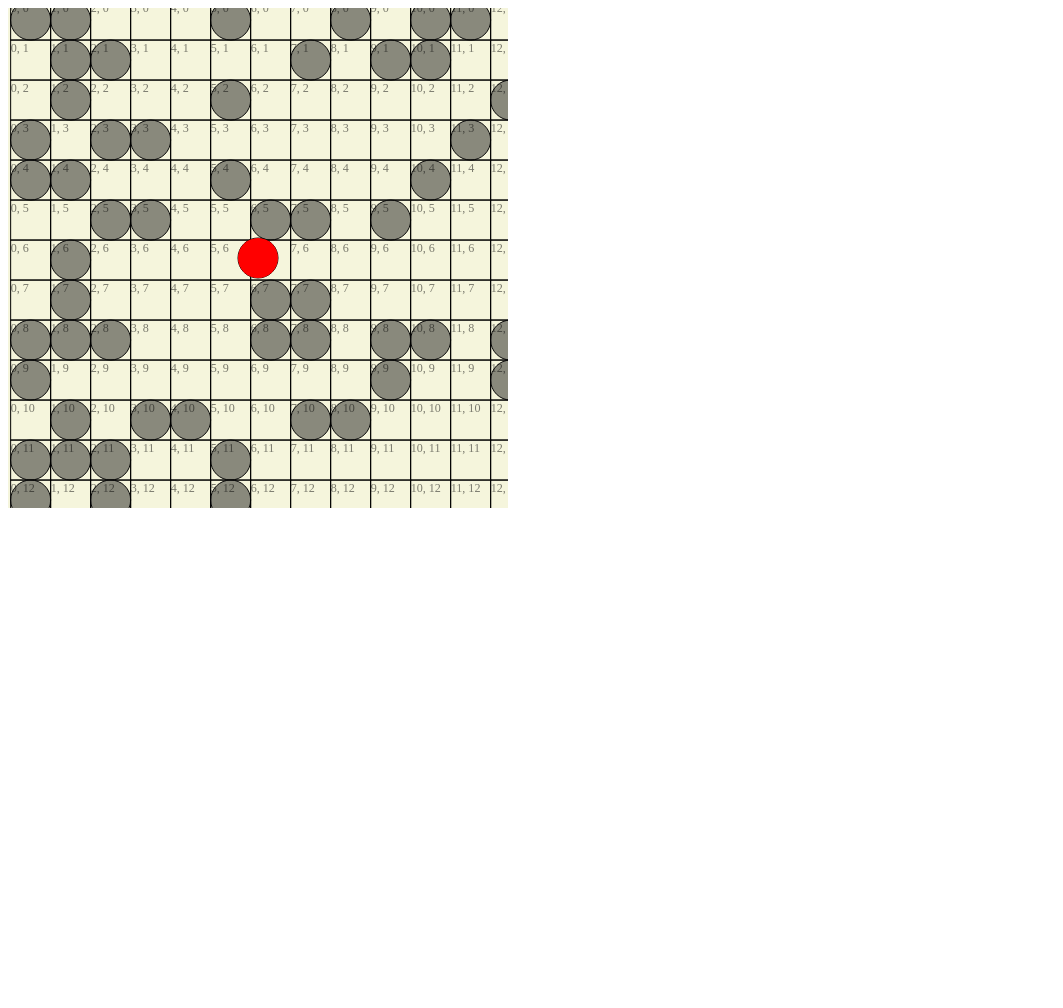
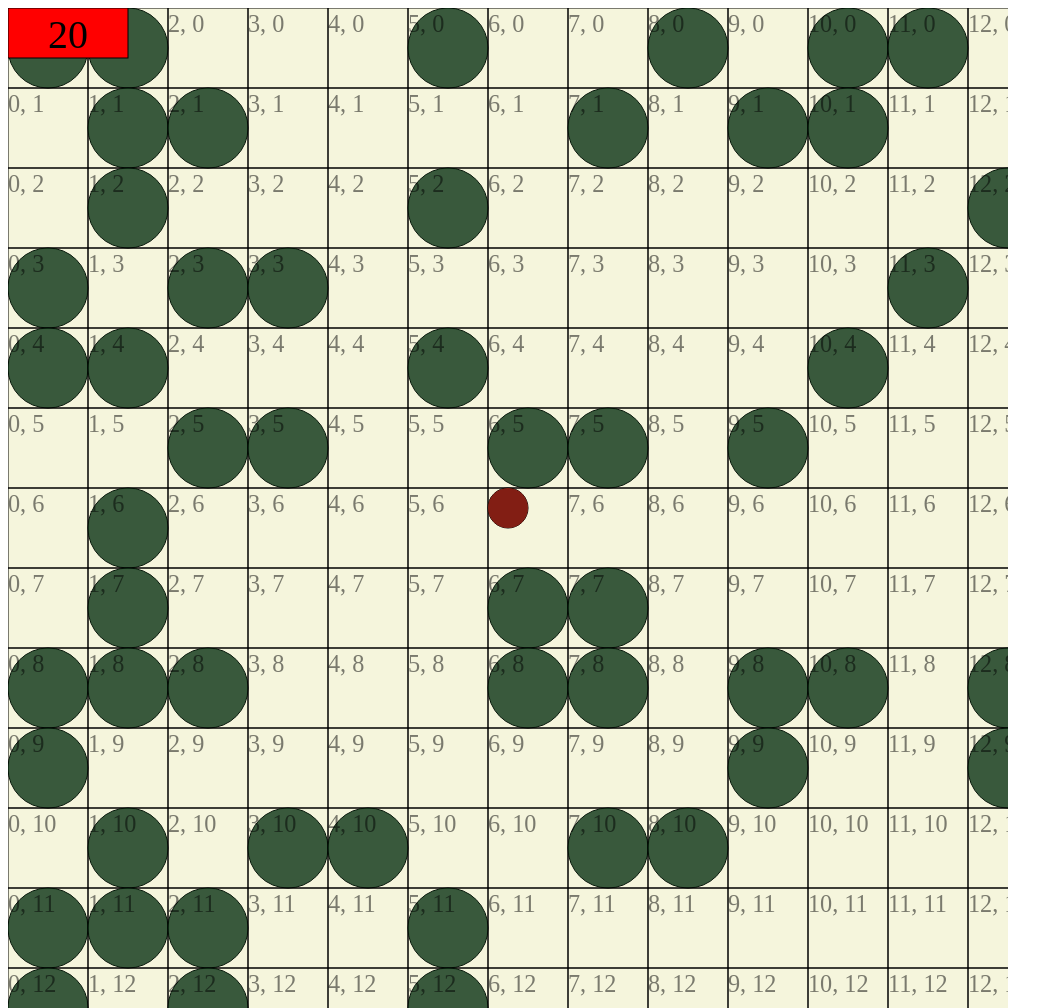
Before and after one commit to orionnye/BTTFS, a website with bundled scripts: page index.html in a window 1280 px wide. Shown: the whole page, without its empty margins (0-1063 px from the left). Before the commit the page ends 800 px from the top, so only its background shows below. Built offline with nearby package versions, Linux system fonts and the light colour scheme.

Commit message:
Added a map sort of interface for the Save the Trees game

```diff
--- a/index.html
+++ b/index.html
@@ -1,7 +1,9 @@
 <!DOCTYPE html>
 <html>
     <body scroll= "no">
-        <canvas width="500" height="500" id="canvas1" oncontextmenu="return false" scroll="no"></canvas>
-        <script src="./index.ts"></script>
+        <canvas width="1000" height="1000" id="canvas1" oncontextmenu="return false" scroll="no"></canvas>
+        <script src="./src/index.ts"></script>
+        <!-- <img id="HoboLarry" src="www/images/HoboLarry.png" width="300" height="227"> -->
+        <!-- <img id="Treant" src="www/images/Treant.png" width="300" height="227"> -->
     </body>
 </html>
--- a/index.ts
+++ /dev/null
@@ -1,115 +0,0 @@
-import State from './src/state'
-import { Vector } from './src/math'
-import { clearCanvas, drawCircle, basicDrawGrid, drawPhantomGrid } from './src/render'
-import Player from './src/player'
-import Grid from './src/grid'
-import Circle from './src/circle'
-import Tile from './src/tile'
-
-//Updating verification
-console.log("Looking for an honest man")
-//Page State
-let canvas = <HTMLCanvasElement> document.getElementById("canvas1")
-let canvasSize = new Vector(canvas.clientWidth, canvas.clientHeight)
-// let HoboLarry = new Image()
-// HoboLarry.src = "./www/images/HoboLarry.png"
-// let Treant = new Image()
-// Treant.src = "./www/images/Treant.png"
-let c = canvas.getContext("2d")
-
-//State Declaration
-let dimensions = new Vector(25, 25)
-let state = new State(dimensions, canvasSize, canvasSize.multiply(2))
-state.input.watchCursor()
-state.input.watchMouse()
-state.input.watchKeys()
-
-let playerMain = new Player(new Vector(canvasSize.x / 2, canvasSize.y / 2), 20)
-playerMain.speed = 5
-
-//random terrain switch
-let randomTerrain = true
-if (randomTerrain) {
-    state.map.randomize(0.3)
-} else {
-    //custom map
-    state.map.content[4][4].body.radius = 20
-    state.map.setBlock(new Vector(5, 5), new Vector(10, 10), 1)
-}
-
-//State Change
-function update() {
-    //useless and fun mouse centering display
-    // state.map.pos = state.input.cursor.subtract(canvasSize.multiply(0.5))
-    if (state.input.keys.get("d")) {
-        let valid = true
-        if (valid) {
-            // playerMain.pos.x += playerMain.speed
-            playerMain.vel.x += playerMain.speed
-            // playerMain.legPush(new Vector(playerMain.acceleration, 0))
-        }
-    }
-    if (state.input.keys.get("a")) {
-        let valid = true
-        if (valid) {
-            playerMain.vel.x -= playerMain.speed
-            // playerMain.legPush(new Vector(-playerMain.acceleration, 0))
-        }
-    }
-    if (state.input.keys.get("w")) {
-        let valid = true
-        if (valid) {
-            playerMain.vel.y -= playerMain.speed
-            // playerMain.legPush(new Vector(0, -playerMain.acceleration))
-        }
-    }
-    if (state.input.keys.get("s")) {
-        let valid = true
-        if (valid) {
-            playerMain.vel.y += playerMain.speed
-            // playerMain.legPush(new Vector(0, playerMain.acceleration))
-        }
-    }
-
-    //collision check
-    let cellsNearPlayer = state.map.cellsAround(state.map.pick(playerMain.pos))
-    // console.log(cellsNearPlayer)
-    let collision = false
-    cellsNearPlayer.forEach(cell => {
-        //do not interpret my antipathy for complacency
-        let dummyPos = cell.body.pos
-        let dummyCell = new Circle(dummyPos, cell.body.radius)
-        if (dummyCell)
-        drawCircle(dummyPos, dummyCell.radius, "red")
-        //checks player collision with cell
-        if (dummyCell.collides(playerMain)) {
-            playerMain.correct(dummyCell)
-        }
-    })
-    //Player Change
-    if (!collision) {
-        playerMain.move()
-    }
-    //slow down
-    playerMain.slow(0.1)
-}
-//State Display
-function render() {
-    //clears canvas
-    //camera movement
-    // c.drawImage(HoboLarry, 0, 0, 100, 100)
-    // c.drawImage(Treant, 0, 0, 100, 100)
-    state.view.focus = playerMain.pos
-    state.view.seekFocus(0.9)
-    clearCanvas()
-    drawPhantomGrid(state.map.pos.subtract(state.view.pos), state.map.dimensions, state.map.size, state.map.content)
-    //actual player
-    drawCircle(playerMain.pos.subtract(state.view.pos), playerMain.radius, "red")
-}
-//State Reload
-function reload() {
-    update()
-    render()
-    window.setTimeout(reload, 10)
-}
-reload()
--- a/src/grid.ts
+++ b/src/grid.ts
@@ -74,14 +74,14 @@ export default class Grid {
         }
         return false
     }
-    cellsAround(point: Vector) {
+    bodiesAround(point: Vector) {
         let cells = []
         for (let r = point.y - 1; r <= point.y + 1; r++) {
             for (let c = point.x - 1; c <= point.x + 1; c++) {
                 //if valid return cell vector or TILE
                 let currentIndex = new Vector(c, r)
                 if (this.containsCell(currentIndex)) {
-                    cells.push(this.content[r][c])
+                    cells.push(this.content[r][c].body)
                 }
             }
         }
--- /dev/null
+++ b/src/index.ts
@@ -0,0 +1,92 @@
+import State from './state'
+import { Vector } from './math'
+import { clearCanvas, drawCircle, drawPhantomGrid, drawImage, drawRect, drawText } from './render'
+import Player from './player'
+//Page State
+let canvas = <HTMLCanvasElement> document.getElementById("canvas1")
+let canvasSize = new Vector(canvas.clientWidth, canvas.clientHeight)
+let c = canvas.getContext("2d")
+
+//State Declaration
+let dimensions = new Vector(25, 25)
+let state = new State(dimensions, canvasSize, canvasSize.multiply(2))
+state.input.watchCursor()
+state.input.watchMouse()
+state.input.watchKeys()
+
+let playerMain = new Player(new Vector(canvasSize.x / 2, canvasSize.y / 2), 20)
+playerMain.speed = 5
+
+//random terrain switch
+let randomTerrain = true
+if (randomTerrain) {
+    state.map.randomize(0.3)
+} else {
+    //custom map
+    state.map.content[4][4].body.radius = 20
+    state.map.setBlock(new Vector(5, 5), new Vector(10, 10), 1)
+}
+
+//State Change
+function update() {
+
+    let playerLive = playerMain.radius > 0
+
+    if (playerLive) {
+        //player movement
+        if (state.input.keys.get("d")) {
+            playerMain.vel.x += playerMain.speed
+        }
+        if (state.input.keys.get("a")) {
+            playerMain.vel.x -= playerMain.speed
+        }
+        if (state.input.keys.get("w")) {
+            playerMain.vel.y -= playerMain.speed
+        }
+        if (state.input.keys.get("s")) {
+            playerMain.vel.y += playerMain.speed
+        }
+
+        //player size adjust
+        if (state.map.containsCell(state.map.pick(playerMain.pos))) {
+            if (state.input.keys.get("]") && playerMain.radius < state.map.tileSize.x) {
+                playerMain.radius += 1;
+            }
+        }
+        if (state.input.keys.get("[")) {
+            playerMain.radius -= 1;
+        }
+
+        //collision check
+        let cellsNearPlayer = state.map.bodiesAround(state.map.pick(playerMain.pos))
+        // console.log(cellsNearPlayer)
+        playerMain.collisionCheck(cellsNearPlayer)
+    }
+}
+//State Display
+function render() {
+    //clears canvas
+    clearCanvas()
+
+    //camera movement to center player
+    state.view.pos = playerMain.pos.subtract(canvasSize.multiply(0.5))
+    //map details
+    drawPhantomGrid(state.map.pos.subtract(state.view.pos), state.map.dimensions, state.map.size, state.map.content)
+    //village
+    drawPhantomGrid(state.village.pos.subtract(state.view.pos), state.village.dimensions, state.village.size, state.village.content)
+
+    //actual player
+    drawCircle(playerMain.pos.subtract(state.view.pos), playerMain.radius, "rgb(130, 30, 20)")
+    //health Bar
+    let bar = new Vector(playerMain.radius * 6, 50)
+    drawRect(new Vector(0, 0), bar, "red")
+    c.strokeRect(0, 0, bar.x, bar.y)
+    drawText(new Vector(0, 0), 40, playerMain.radius.toString(), "black")
+}
+//State Reload
+function reload() {
+    update()
+    render()
+    window.setTimeout(reload, 10)
+}
+reload()
--- a/src/math.ts
+++ b/src/math.ts
@@ -27,14 +27,3 @@ export class Vector {
         return dist
     }
 }
-
-function foo(a: string, b: number, c: number)
-function foo(a: number, b: string)
-function foo(a: string | number, b: string | number) {
-
-}
-
-foo("bar", 12, 21);
-// foo(12, 12);
-// foo("bar", "baz");
-foo(12, "bar");
--- a/src/player.ts
+++ b/src/player.ts
@@ -1,9 +1,10 @@
 import { Vector } from "./math";
 import Input from "./input";
 import Circle from "./circle";
+import Tile from "./tile";
+import { clearCanvas, drawCircle, drawPhantomGrid, drawImage, drawRect, drawText } from './render'
 
 export default class Player extends Circle {
-    deck: any[]
     color: string
     constructor(pos, radius: number = 100) {
         super(pos, radius)
@@ -11,4 +12,22 @@ export default class Player extends Circle {
         this.radius = radius
         this.color = "red"
     }
+    collisionCheck(nearbyBodies: Circle[]) {
+        let collision = false
+        nearbyBodies.forEach(cell => {
+            //checks player collision with cell
+            if (cell.collides(this)) {
+                this.correct(cell)
+            }
+        })
+        //Player Change
+        if (!collision) {
+            this.move()
+        }
+        //slow down
+        this.slow(0.1)
+    }
+    render() {
+        drawCircle(this.pos, this.radius, "brown")
+    }
 }
--- a/src/render.ts
+++ b/src/render.ts
@@ -44,7 +44,7 @@ export function drawPhantomGrid(pos: Vector, dimensions: Vector, size: Vector, c
             let currentPos = new Vector(pos.x + indexC * tileSize.x, pos.y + indexR * tileSize.y)
             strokeRect(currentPos, tileSize)
             //type definition
-            drawCircle(tile.body.pos.add(pos), tile.body.radius, "rgba(30, 30, 30, 0.5)")
+            drawCircle(tile.body.pos.add(pos), tile.body.radius, "rgba(10, 50, 20, 0.8)")
             //numbers
             if (numbered) {
                 let textPos = new Vector(pos.x + indexC * tileSize.x - tileSize.x / 3.3, pos.y + indexR * tileSize.y)
@@ -85,3 +85,10 @@ export function drawText(pos: Vector, size: number, text: string, color: string
     c.font = size + "px Times New Roman"
     c.fillText(text, pos.x + size, pos.y + size)
 }
+export function drawImage(imageSrc: string, location : Vector) {
+    let loader: HTMLImageElement = new Image();
+    loader.src = imageSrc;
+    loader.onload = () => {
+        c.drawImage(loader, location.x, location.y, 200, 200)
+    }
+}
--- a/src/state.ts
+++ b/src/state.ts
@@ -8,11 +8,14 @@ export default class State {
     view: Camera
     pos: Vector
     map: Grid
+    village: Grid
     input: Input
     constructor(dimensions: Vector, cameraSize: Vector, size: Vector) {
         this.pos = new Vector(0, 0)
         this.view = new Camera(this.pos, cameraSize)
         this.map = new Grid(dimensions, size)
+        this.village = new Grid(dimensions, size)
+        this.village.pos = this.map.size
         this.input = new Input()
     }
 }
```
Also changed, not shown: www/images/Horror_enemy (1).png (added), 2 other files.
